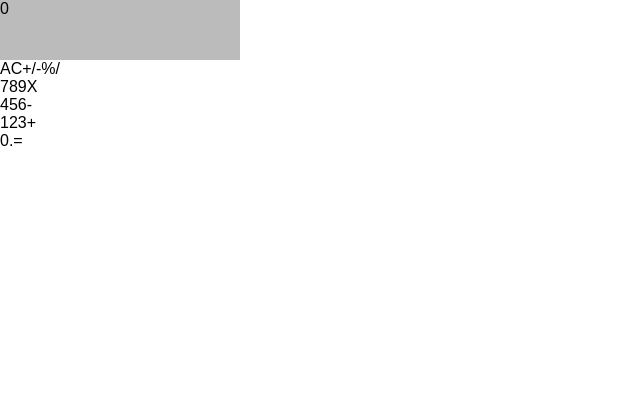
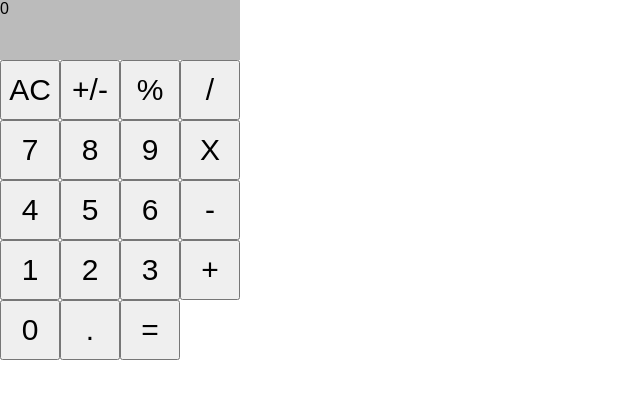
Before and after one commit to paulzay/calc, a React (Create React App) app: page / in a window 1280 px wide. Shown: the top 398 px of the page, without its empty margins (0-640 px from the left). Built offline with nearby package versions, Linux system fonts and the light colour scheme.

Commit message:
create button and add class and clickhandler

```diff
--- a/src/components/Button.js
+++ b/src/components/Button.js
@@ -1,13 +1,15 @@
 import React from 'react';
 import PropTypes from 'prop-types';
 
-export default function Button(props) {
-  const { name } = props;
+export default function Button({ name, clickHandler }) {
   return (
-    <div>{name}</div>
+    <div>
+      <button type="button" onClick={() => { clickHandler(name); }}>{name}</button>
+    </div>
   );
 }
 
 Button.propTypes = {
   name: PropTypes.string.isRequired,
+  clickHandler: PropTypes.func.isRequired,
 };
```
